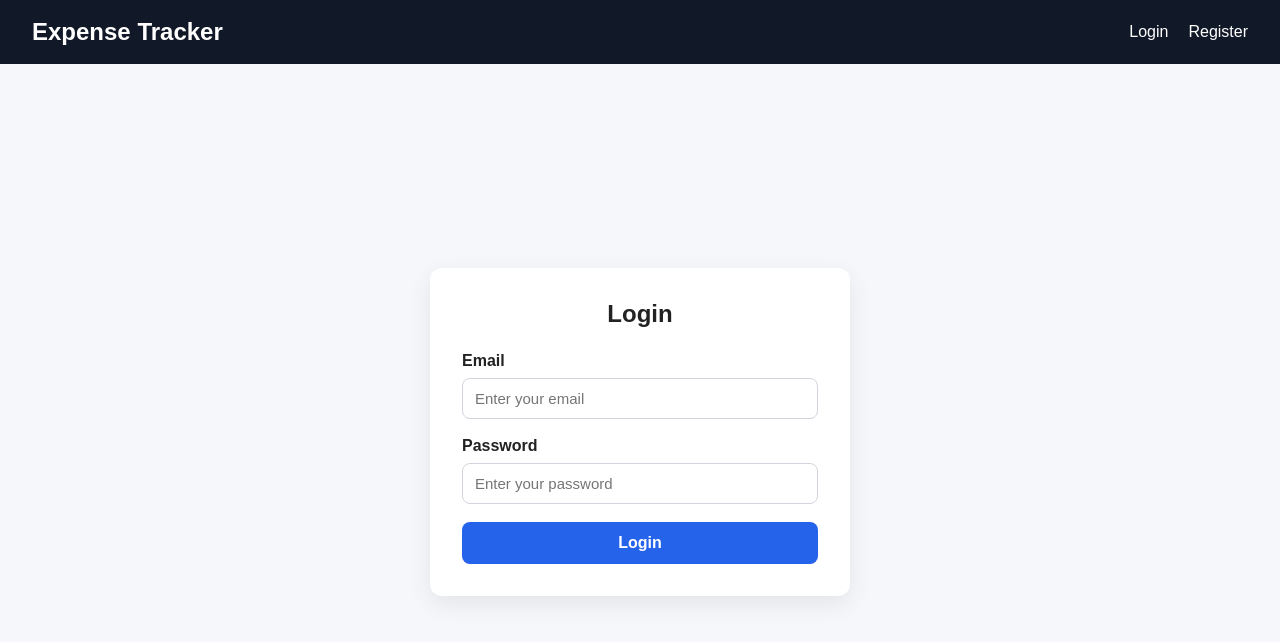
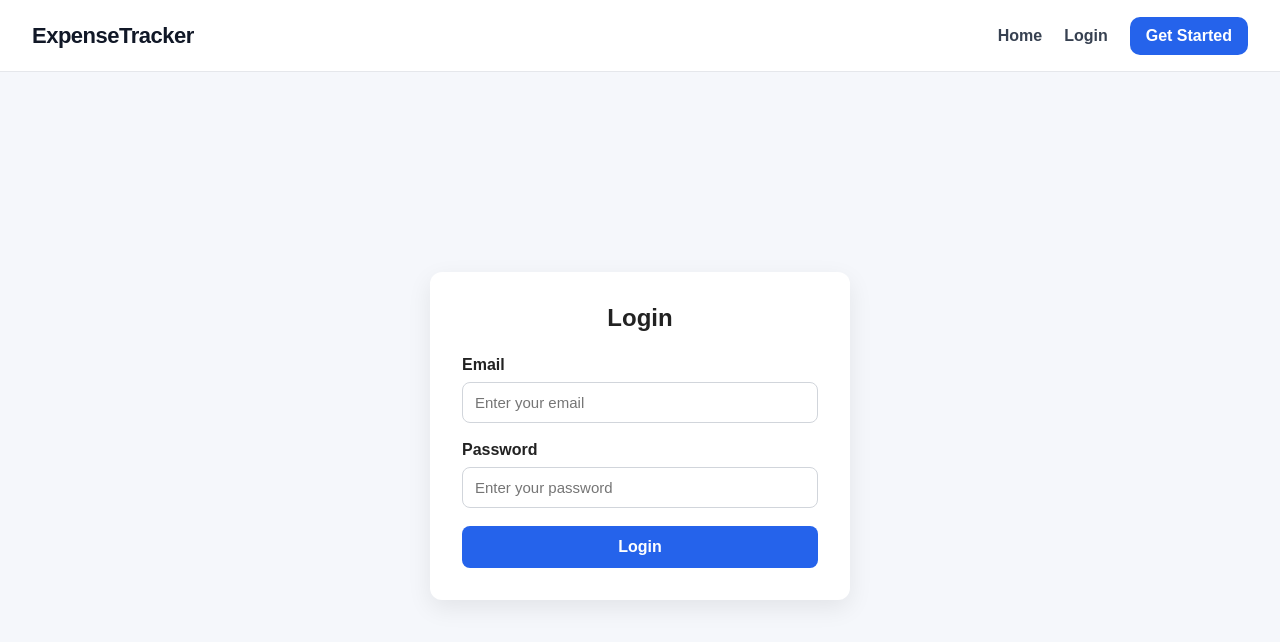
Before and after one commit to vdushyant/Expense-Tracker-Frontend, a React (Vite) app: page /login in a window 1280 px wide. Shown: the top 642 px of the page. Built offline with nearby package versions, Linux system fonts and the light colour scheme.

Commit message:
Improved Landing Page navbar design

```diff
--- a/src/components/Navbar.jsx
+++ b/src/components/Navbar.jsx
@@ -12,13 +12,18 @@ function Navbar() {
 
   return (
     <nav className="navbar">
-      <h2>Expense Tracker</h2>
+      <Link to="/" className="navbar-logo">
+        ExpenseTracker
+      </Link>
 
-      <div>
+      <div className="navbar-links">
         {!isAuthenticated && (
           <>
+            <Link to="/">Home</Link>
             <Link to="/login">Login</Link>
-            <Link to="/register">Register</Link>
+            <Link to="/register" className="navbar-cta">
+              Get Started
+            </Link>
           </>
         )}
 
--- a/src/index.css
+++ b/src/index.css
@@ -21,36 +21,57 @@ body {
 }
 
 .navbar {
-  height: 64px;
-  background-color: #111827;
-  color: white;
+  height: 72px;
+  background-color: white;
+  color: #111827;
   display: flex;
   align-items: center;
   justify-content: space-between;
   padding: 0 32px;
+  border-bottom: 1px solid #e5e7eb;
+  position: sticky;
+  top: 0;
+  z-index: 50;
 }
 
-.navbar h2 {
-  margin: 0;
+.navbar-logo {
+  color: #111827;
+  text-decoration: none;
+  font-size: 22px;
+  font-weight: 800;
+  letter-spacing: -0.5px;
 }
 
-.navbar div {
+.navbar-links {
   display: flex;
-  gap: 20px;
+  align-items: center;
+  gap: 22px;
 }
 
-.navbar a {
-  color: white;
+.navbar-links a {
+  color: #374151;
   text-decoration: none;
-  font-weight: 500;
+  font-weight: 600;
 }
 
-.navbar a:hover {
-  text-decoration: underline;
+.navbar-links a:hover {
+  color: #2563eb;
 }
 
+.navbar-cta {
+  background-color: #2563eb;
+  color: white !important;
+  padding: 10px 16px;
+  border-radius: 10px;
+}
+
+.navbar-cta:hover {
+  background-color: #1d4ed8;
+}
+
+
 .page-container {
-  min-height: calc(100vh - 64px);
+  min-height: calc(100vh - 72px);
   display: flex;
   justify-content: center;
   align-items: center;
@@ -130,16 +151,19 @@ body {
 }
 
 .logout-btn {
-  background: transparent;
-  color: white;
-  border: none;
+  background-color: #f3f4f6;
+  color: #111827;
+  border: 1px solid #d1d5db;
+  padding: 9px 14px;
+  border-radius: 10px;
   font-size: 15px;
-  font-weight: 500;
+  font-weight: 700;
   cursor: pointer;
 }
 
 .logout-btn:hover {
-  text-decoration: underline;
+  background-color: #e5e7eb;
+  color: #2563eb;
 }
 
 .dashboard-container {
```
